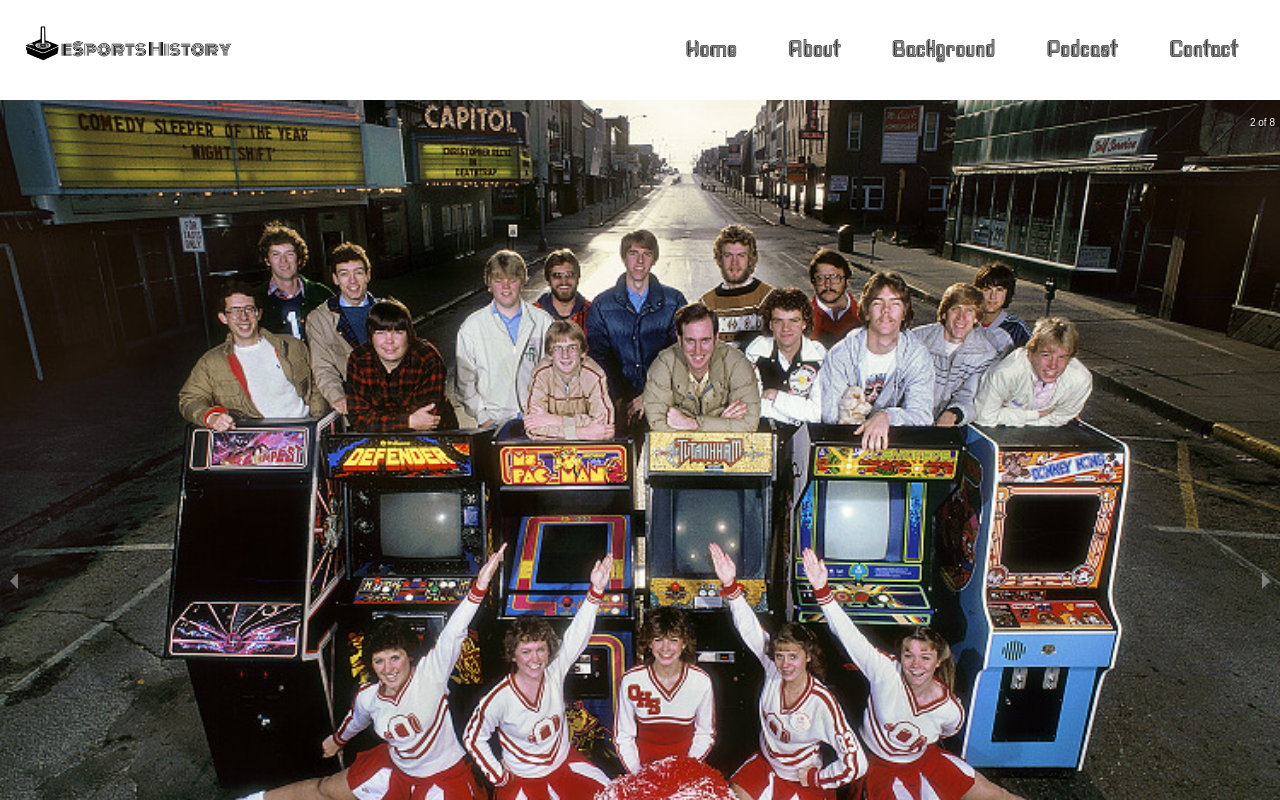
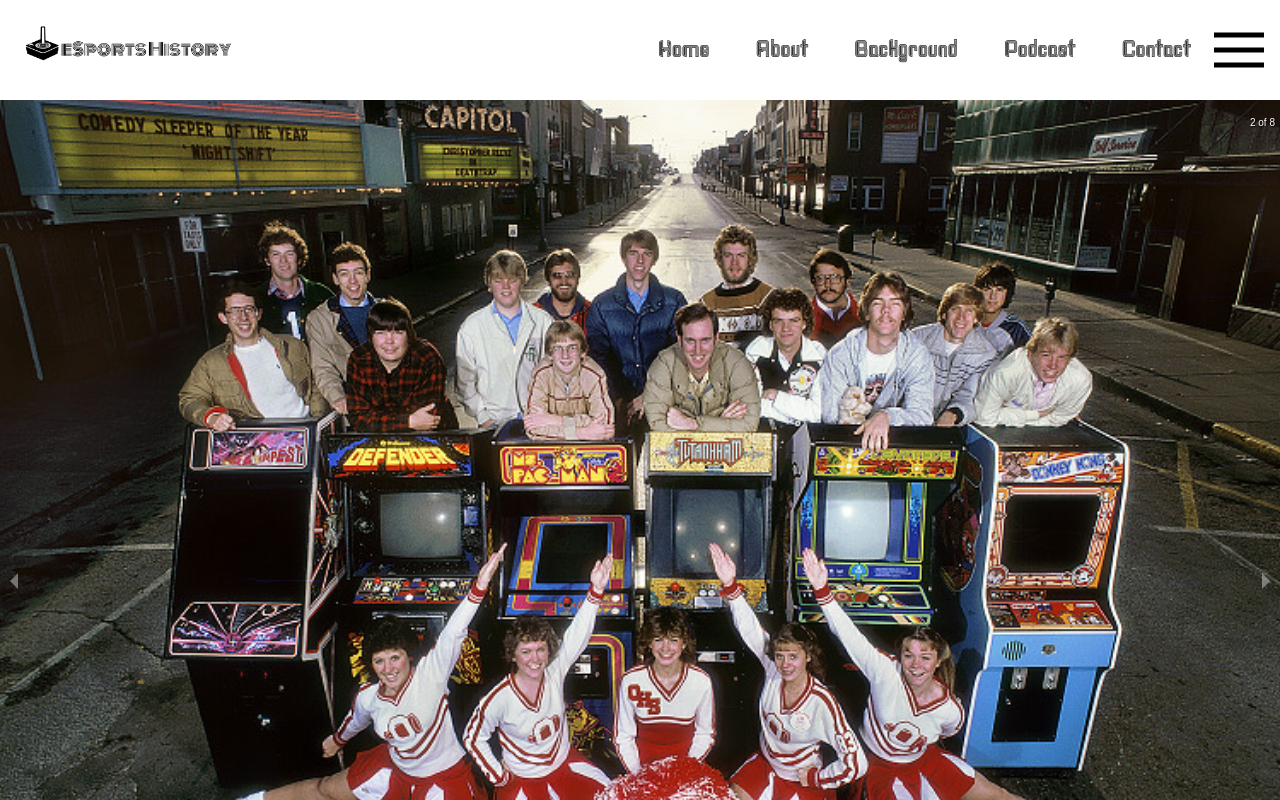
Before and after one commit to Zarnerz/EH-React, a React (Create React App) app in the folder esports-history/: page / in a window 1280 px wide. Shown: the top 800 px of the page. Built offline with nearby package versions, Linux system fonts and the light colour scheme.

Commit message:
menu icon displays

```diff
--- a/esports-history/src/global/header/Header.js
+++ b/esports-history/src/global/header/Header.js
@@ -21,13 +21,14 @@
   };
 
   render() {
+    let navMenuClass = `nav-menu ${this.state.menuClass}`;
     return (
       <header style={headerStyle}>
         <nav style={navStyle}>
           <a style={navAnchorStyle} href="#home">
             <img src={logo} alt="esports history logo" style={navLogoStyle} />
           </a>
-          <ul style={navUlStyle}>
+          <ul className={navMenuClass} style={navUlStyle}>
             <li style={liStyle}>
               <a href="#home">Home</a>
             </li>
@@ -44,6 +45,12 @@
               <a href="#contact">Contact</a>
             </li>
           </ul>
+          <img
+            className="navMenuIcon"
+            src={hamburgerMenu}
+            alt="responsive bar menu icon"
+            onClick={this.toggleMenuClass}
+          />
         </nav>
       </header>
     );
```
